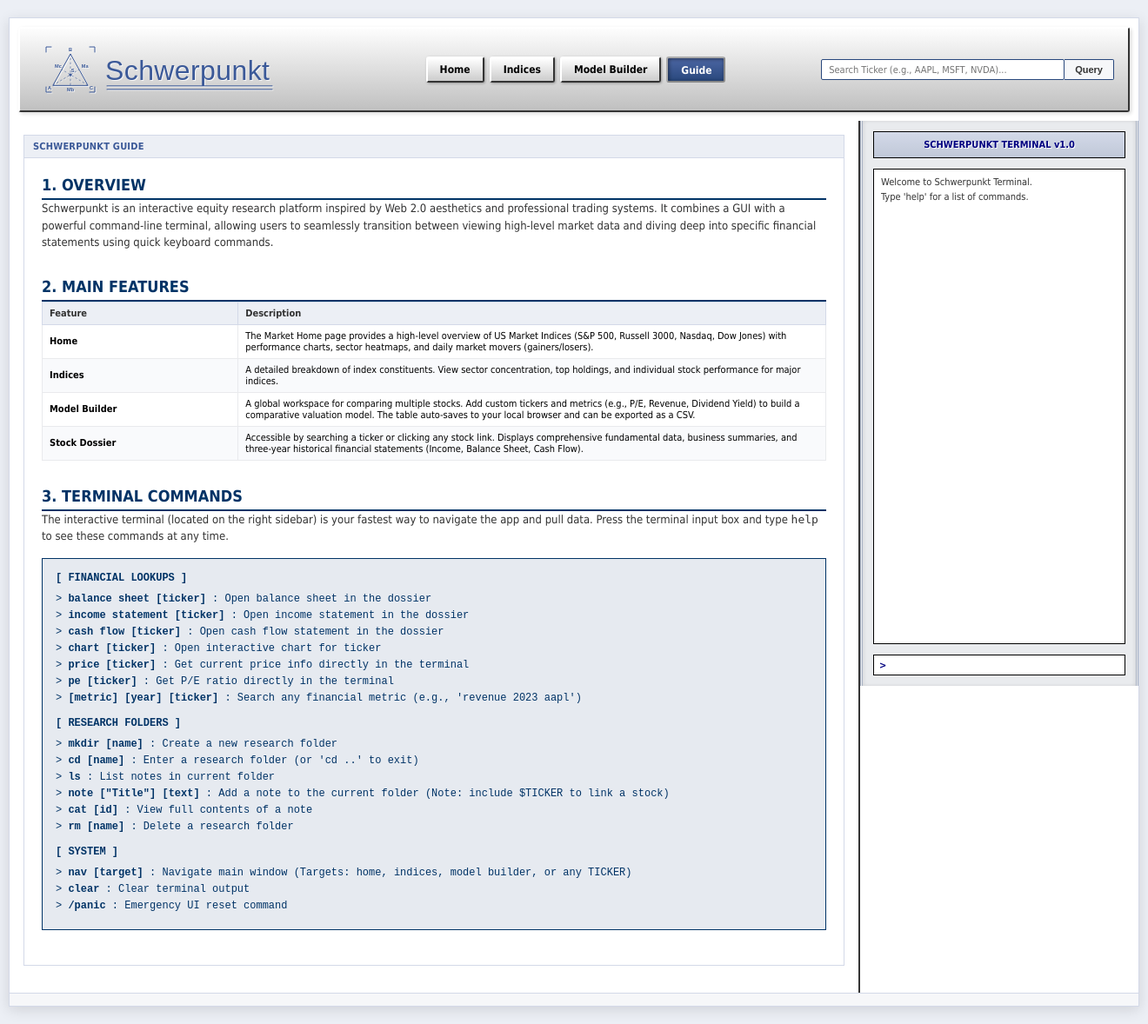
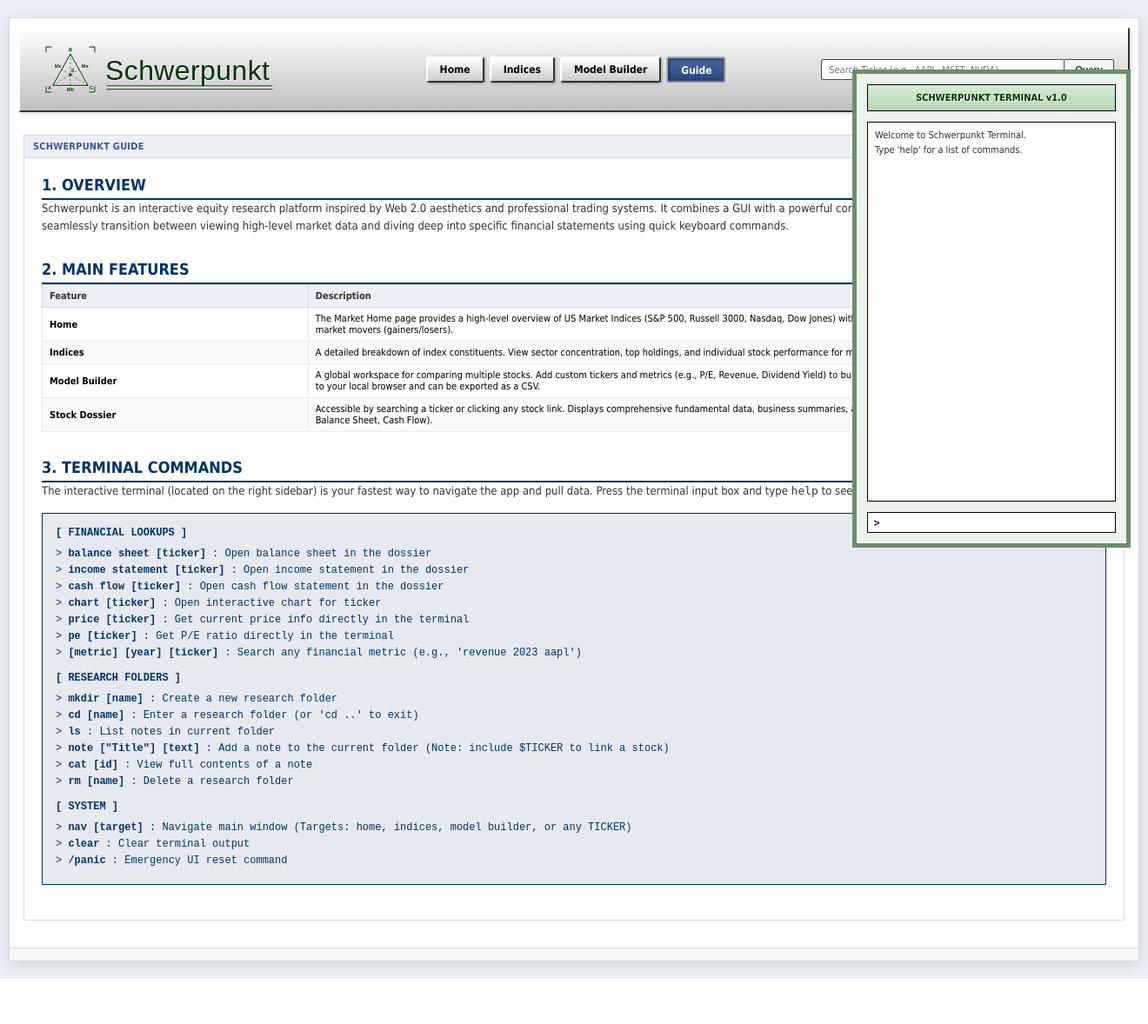
Before and after one commit to Paal-Sandstrom/schwerpunkt, a Flask app: page /guide in a window 1320 px wide. Shown: the whole page at 87% size. After the commit the page ends 1126 px from the top, so only its background shows below. Run offline with Flask 3, Linux system fonts and the light colour scheme.

Commit message:
Convert terminal into a persistent floating widget with drag-and-drop, green aesthetic, and auto-focus

```diff
--- a/app.py
+++ b/app.py
@@ -1166,6 +1166,7 @@ def ticker_detail(symbol):
                 'Dividend Rate': format_value(info.get('dividendRate'), 'currency'),
                 'Dividend Yield': format_value(info.get('dividendYield') / 100 if info.get('dividendYield') else None, 'pct'),
                 'Ex-Dividend Date': format_ex_dividend_date(info.get('exDividendDate')),
+                'Next Earnings Date': format_ex_dividend_date(info.get('earningsTimestamp') or info.get('earningsTimestampStart')),
             }
 
             chart_data = get_chart_quotes_data(symbol, period)
--- a/static/style.css
+++ b/static/style.css
@@ -178,38 +178,42 @@ a:hover {
 .app-content {
     flex: 1;
     padding: 16px;
-    border-right: 2px outset #ffffff;
-    border-right-color: #888888;
 }
 
 /* ---------------------------------------------------------
    INTERACTIVE TERMINAL
    --------------------------------------------------------- */
+
 .app-terminal {
     width: 320px;
-    background-color: #e9ebee; /* Classic Web 2.0 / Spreadsheet gray */
+    background-color: #eaf2ea; /* Light green tint */
     color: #333333;
     font-family: Tahoma, Arial, sans-serif;
     display: flex;
     flex-direction: column;
     padding: 12px;
     font-size: 11px;
-    border-left: 3px double #a9b3c4; /* Stronger separation */
-    border-right: 3px double #a9b3c4;
-    box-shadow: inset 2px 0px 4px rgba(0,0,0,0.06), inset -2px 0px 4px rgba(0,0,0,0.06);
-    max-height: 650px;
+    border: 5px solid #6b8e6b; /* Thicker solid green border to compensate for no shadow */
+    height: 550px; /* Fixed height so it stays the same size regardless of output */
+    position: fixed;
+    z-index: 9999;
 }
 
 .terminal-header {
     font-weight: bold;
     text-align: center;
     border: 1px solid #000000;
-    background: linear-gradient(to bottom, #d3d9e8, #c0c8d8);
+    background: linear-gradient(to bottom, #d6ebd6, #b8d4b8); /* Green gradient */
     padding: 8px;
     margin-bottom: 12px;
-    color: #000080;
+    color: #003300; /* Dark green text */
     letter-spacing: 0px;
     text-shadow: 1px 1px 0px #ffffff;
+    cursor: grab;
+    user-select: none;
+}
+.terminal-header:active {
+    cursor: grabbing;
 }
 
 .terminal-output {
--- a/static/terminal.js
+++ b/static/terminal.js
@@ -13,6 +13,79 @@ document.addEventListener('DOMContentLoaded', () => {
     document.querySelector('.app-terminal').addEventListener('click', () => {
         input.focus();
     });
+
+    // Auto-focus if we just navigated here via a terminal command
+    if (sessionStorage.getItem('focus_terminal_on_load') === 'true') {
+        input.focus();
+        sessionStorage.removeItem('focus_terminal_on_load');
+    }
+
+    // ----------------------------------------------------
+    // Floating Terminal Drag & Drop Logic
+    // ----------------------------------------------------
+    const terminalNode = document.getElementById('floating-terminal');
+    const dragHandle = document.getElementById('terminal-drag-handle');
+
+    if (terminalNode && dragHandle) {
+        // Fallback positioning if no localStorage exists
+        const savedX = localStorage.getItem('terminal_x');
+        const savedY = localStorage.getItem('terminal_y');
+
+        if (!savedX || !savedY) {
+            terminalNode.style.right = '20px';
+            terminalNode.style.top = '80px';
+            terminalNode.style.margin = '0';
+        } else {
+            terminalNode.style.left = savedX + 'px';
+            terminalNode.style.top = savedY + 'px';
+            terminalNode.style.margin = '0';
+            terminalNode.style.right = 'auto';
+            terminalNode.style.bottom = 'auto';
+        }
+
+        let isDragging = false;
+        let startX, startY, initialLeft, initialTop;
+
+        dragHandle.addEventListener('mousedown', (e) => {
+            isDragging = true;
+            startX = e.clientX;
+            startY = e.clientY;
+
+            const rect = terminalNode.getBoundingClientRect();
+            initialLeft = rect.left;
+            initialTop = rect.top;
+
+            // Clear right/bottom so left/top changes actually apply
+            terminalNode.style.right = 'auto';
+            terminalNode.style.bottom = 'auto';
+            terminalNode.style.left = initialLeft + 'px';
+            terminalNode.style.top = initialTop + 'px';
+
+            // Prevent text selection while dragging
+            document.body.style.userSelect = 'none';
+        });
+
+        document.addEventListener('mousemove', (e) => {
+            if (!isDragging) return;
+
+            const dx = e.clientX - startX;
+            const dy = e.clientY - startY;
+
+            terminalNode.style.left = (initialLeft + dx) + 'px';
+            terminalNode.style.top = (initialTop + dy) + 'px';
+        });
+
+        document.addEventListener('mouseup', () => {
+            if (isDragging) {
+                isDragging = false;
+                document.body.style.userSelect = '';
+
+                const rect = terminalNode.getBoundingClientRect();
+                localStorage.setItem('terminal_x', rect.left);
+                localStorage.setItem('terminal_y', rect.top);
+            }
+        });
+    }
 
     function printTerminal(text, type = 'normal') {
         const div = document.createElement('div');
@@ -225,6 +298,7 @@ document.addEventListener('DOMContentLoaded', () => {
 
                 if (data.action === 'redirect') {
                     printTerminal(`Redirecting to ${data.url}...`, 'success');
+                    sessionStorage.setItem('focus_terminal_on_load', 'true');
                     window.location.href = data.url;
                 } else if (data.action === 'chart') {
                     printTerminal(`Rendering chart for ${data.symbol}...`, 'success');
--- a/templates/base.html
+++ b/templates/base.html
@@ -6,6 +6,16 @@
     <title>{% block title %}Schwerpunkt{% endblock %}</title>
     <link rel="stylesheet" href="{{ url_for('static', filename='style.css') }}?v=2">
     <script src="{{ url_for('static', filename='chart.js') }}"></script>
+    <script>
+        // Immediately apply saved terminal position before body renders to avoid flickering
+        const savedX = localStorage.getItem('terminal_x');
+        const savedY = localStorage.getItem('terminal_y');
+        if (savedX !== null && savedY !== null) {
+            const style = document.createElement('style');
+            style.innerHTML = `#floating-terminal { left: ${savedX}px; top: ${savedY}px; margin: 0; right: auto; bottom: auto; }`;
+            document.head.appendChild(style);
+        }
+    </script>
 </head>
 <body>
     <div class="container">
@@ -55,9 +65,9 @@
                 {% block content %}{% endblock %}
             </div>
 
-            <!-- Interactive Terminal Sidebar -->
-            <aside class="app-terminal">
-                <div class="terminal-header">SCHWERPUNKT TERMINAL v1.0</div>
+            <!-- Interactive Terminal Sidebar (Floating) -->
+            <aside class="app-terminal" id="floating-terminal">
+                <div class="terminal-header" id="terminal-drag-handle">SCHWERPUNKT TERMINAL v1.0</div>
                 <div class="terminal-output" id="terminal-output">
                     <div>Welcome to Schwerpunkt Terminal.</div>
                     <div>Type 'help' for a list of commands.</div>
@@ -75,7 +85,7 @@
     </div>
 
     <!-- Terminal JS & Modal -->
-    <script src="{{ url_for('static', filename='terminal.js') }}"></script>
+    <script src="{{ url_for('static', filename='terminal.js') }}?v=3"></script>
     <div id="chart-modal" class="modal-overlay">
         <div class="modal-content">
             <div class="modal-header">
```
Also changed, not shown: static/logo.svg.
